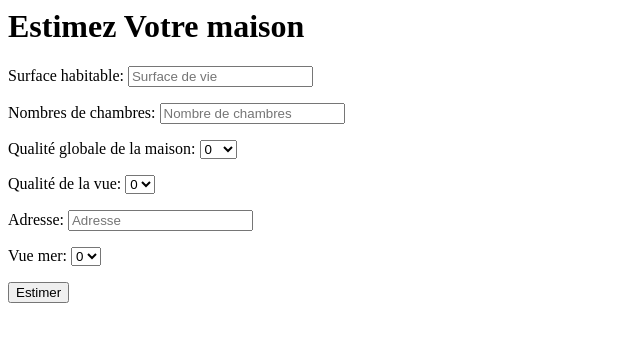
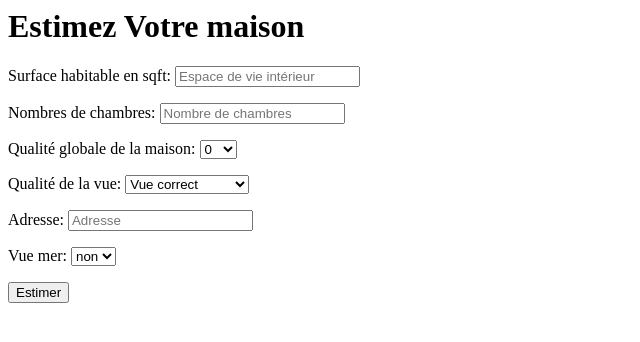
Before and after one commit to ForskyOnly/djang_app_prediction, a Django app: page / in a window 1280 px wide. Shown: the top 342 px of the page, without its empty margins (0-640 px from the left). Run offline with Django 4.2, Linux system fonts and the light colour scheme; parts of the project's set-up code (start-up, migrations or seed data) failed here and were passed over.

Commit message:
ameliorations saisies

```diff
--- a/preditction/house_prediction/forms.py
+++ b/preditction/house_prediction/forms.py
@@ -24,10 +24,22 @@ class PredictionForm(forms.ModelForm):
         (13, '13')
 
     )
+    VUE_MER = (
+        (0,'non'),
+        (1,'oui')
+    )
 
-    srf_de_vie = forms.IntegerField(label='Surface habitable',widget=forms.TextInput(attrs={'class': 'form-control', 'placeholder': 'Surface de vie'}))
-    chambres = forms.IntegerField(label='Nombres de chambres',widget=forms.TextInput(attrs={'class': 'form-control', 'placeholder': 'Nombre de chambres'}))
-    qual_global = forms.ChoiceField(label='Qualité globale de la maison',choices=QUAL_CHOICES, widget=forms.Select(attrs={'class': 'form-control'}))
-    qual_vue = forms.ChoiceField(label='Qualité de la vue',choices=[(0, '0'), (1, '1'), (2, '2'), (3, '3'), (4, '4')], widget=forms.Select(attrs={'class': 'form-control'}))
-    adresse = forms.CharField(label='Adresse',widget=forms.TextInput(attrs={'class': 'form-control', 'placeholder': 'Adresse'}))
-    vue_mer = forms.ChoiceField(choices=[(0, '0'), (1, '1')],widget=forms.Select(attrs={'class': 'form-check-input'}))
+    QUAL_VUE = (
+        (0,'Vue correct'),
+        (1,'Vue normale'),
+        (2,'Belle vue'),
+        (3,'Trés belle vue'),
+        (4,'Vue exceptionnel')
+    )
+
+    srf_de_vie = forms.IntegerField(label='Surface habitable en sqft', widget=forms.NumberInput(attrs={'class': 'form-control', 'placeholder': 'Espace de vie intérieur'}))
+    chambres = forms.IntegerField(label='Nombres de chambres', widget=forms.NumberInput(attrs={'class': 'form-control', 'placeholder': 'Nombre de chambres'}))
+    qual_global = forms.ChoiceField(label='Qualité globale de la maison', choices=QUAL_CHOICES, widget=forms.Select(attrs={'class': 'form-control'}))
+    qual_vue = forms.ChoiceField(label='Qualité de la vue', choices=QUAL_VUE, widget=forms.Select(attrs={'class': 'form-control'}))
+    adresse = forms.CharField(label='Adresse', widget=forms.TextInput(attrs={'class': 'form-control', 'placeholder': 'Adresse'}))
+    vue_mer = forms.ChoiceField(choices=VUE_MER, widget=forms.Select(attrs={'class': 'form-check-input'}))
--- a/preditction/house_prediction/templates/resultat.html
+++ b/preditction/house_prediction/templates/resultat.html
@@ -1,12 +1,12 @@
 
 <html>
 <head>
-	<title>Résultats de la prédiction de prix</title>
+	<title>Prix de votre maison</title>
 </head>
 <body>
-	<h1>Résultats de la prédiction de prix</h1>
+	<h1>Résultats de la prédiction</h1>
 	{% if prix_predit %}
-		<p>Le prix prédit est : {{ prix_predit }} euros</p>
+		<p>Le prix de votre bien est éstimée à : {{ prix_predit }} $</p>
 	{% else %}
 		<p>Aucun prix n'a été prédit.</p>
 	{% endif %}
--- a/preditction/house_prediction/views.py
+++ b/preditction/house_prediction/views.py
@@ -28,7 +28,7 @@ def prediction_prix(request):
             else:
                 lat = 0.0
                 long = 0.0
-            prix_predit = modele.predict([[srf_de_vie, chambres, qual_global, qual_vue, lat, long, vue_mer]])
+            prix_predit = modele.predict([[srf_de_vie, chambres, qual_global, qual_vue, lat, long, vue_mer]]).round(2)
             modele_donnees = ModelPrediction(
                 srf_de_vie=srf_de_vie,
                 chambres=chambres,
```
